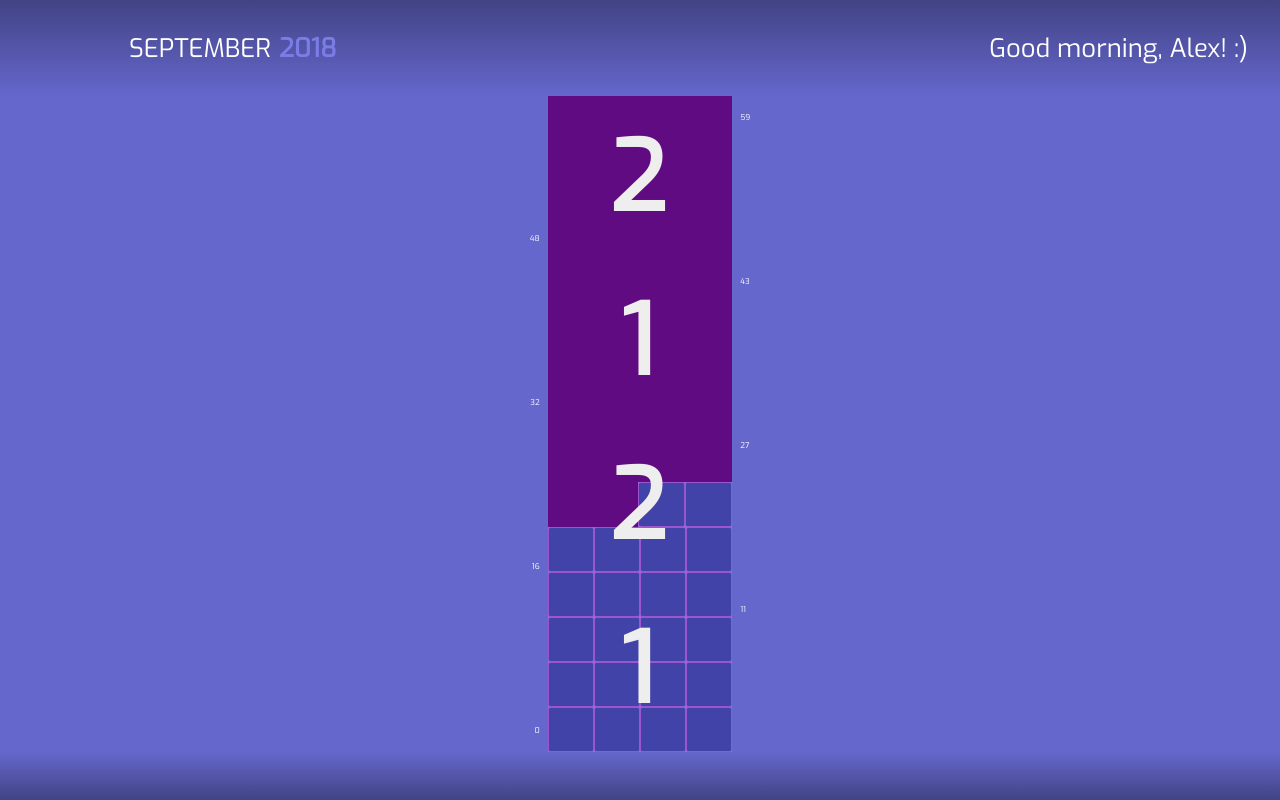
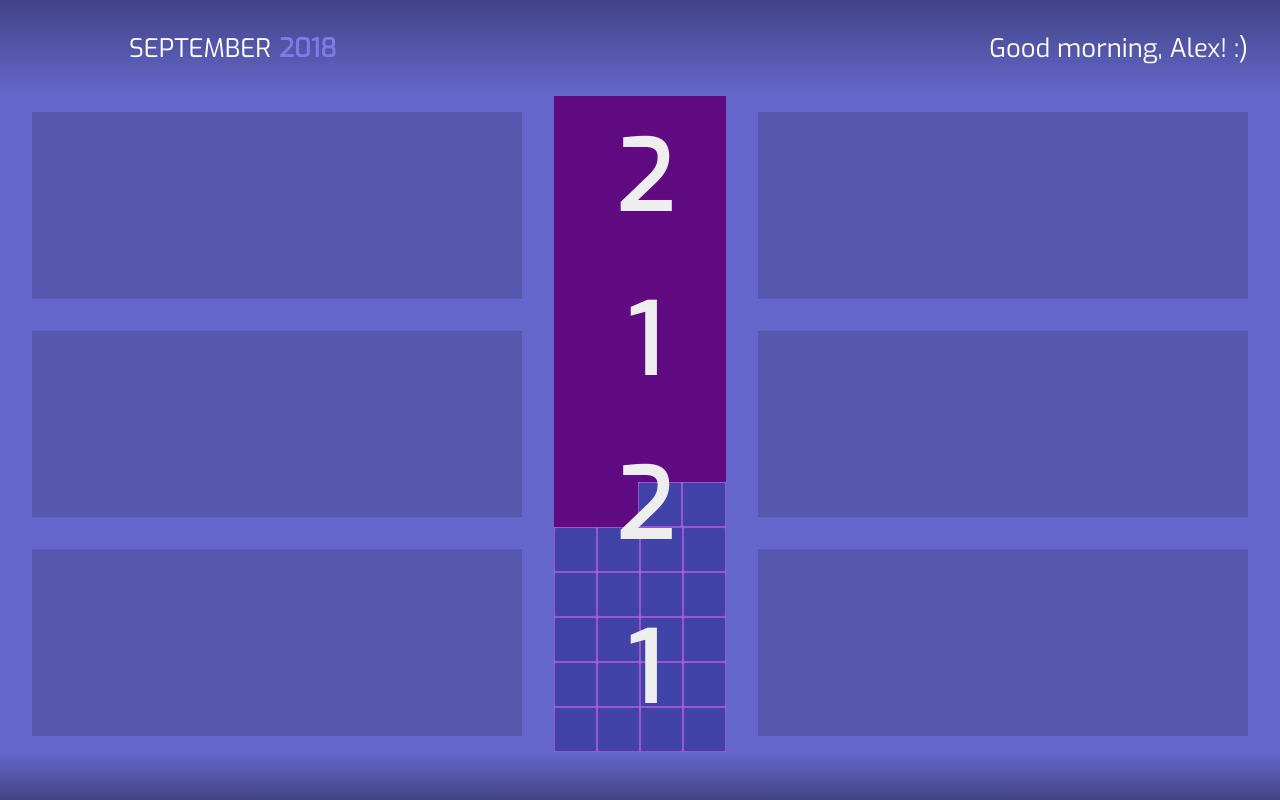
Before and after one commit to aautem/homescreen, a React (Create React App) app: page / in a window 1280 px wide. Built offline with nearby package versions, Linux system fonts and the light colour scheme.

Commit message:
Add ExpansionSlots to App

```diff
--- a/src/App.js
+++ b/src/App.js
@@ -2,6 +2,7 @@ import React from 'react'
 
 import Clock from './components/Clock'
 import Content from './components/Content'
+import ExpansionSlot from './components/ExpansionSlot'
 import Footer from './components/Footer'
 import Greeting from './components/Greeting'
 import Header from './components/Header'
@@ -16,10 +17,14 @@ const App = ({ start }) => (
     </Header>
     <Content>
       <Panel numberOfColumns={3}>
-        <div className="Label Left">48</div>
+        {/* <div className="Label Left">48</div>
         <div className="Label Left">32</div>
         <div className="Label Left">16</div>
-        <div className="Label Left">0</div>
+        <div className="Label Left">0</div> */}
+
+        <ExpansionSlot />
+        <ExpansionSlot />
+        <ExpansionSlot />
       </Panel>
 
       <Panel numberOfColumns={1}>
@@ -27,10 +32,14 @@ const App = ({ start }) => (
       </Panel>
 
       <Panel numberOfColumns={3}>
-        <div className="Label Right">59</div>
+        {/* <div className="Label Right">59</div>
         <div className="Label Right">43</div>
         <div className="Label Right">27</div>
-        <div className="Label Right">11</div>
+        <div className="Label Right">11</div> */}
+
+        <ExpansionSlot />
+        <ExpansionSlot />
+        <ExpansionSlot />
       </Panel>
     </Content>
     <Footer />
```
